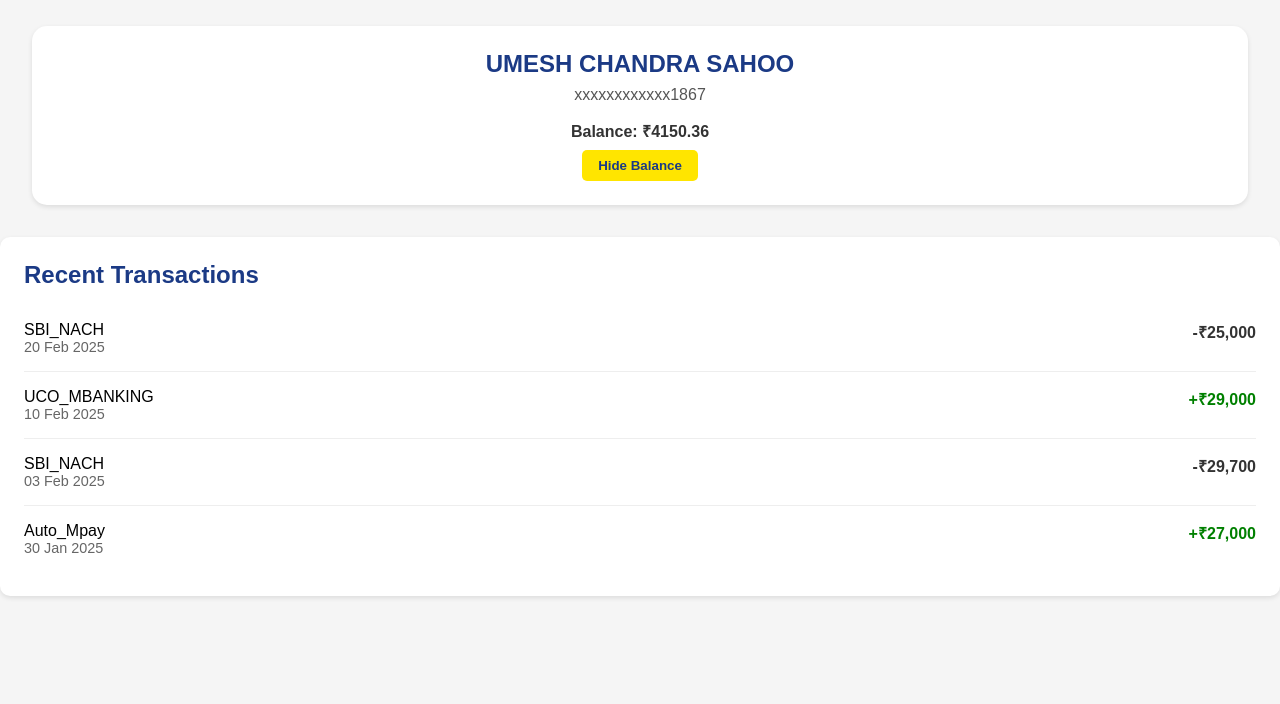
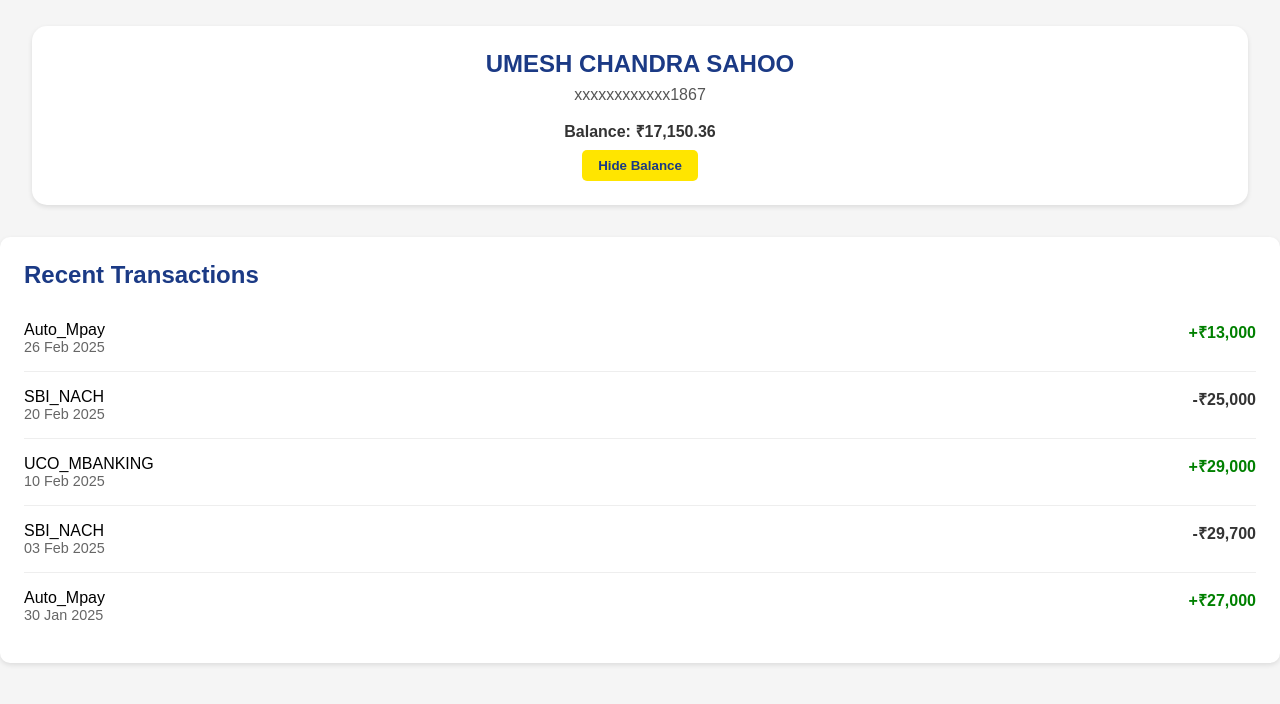
Before and after one commit to Soubhagya18555/paytmpaymentbanl, a plain HTML site: page main.html in a window 1280 px wide. Shown: the part 68-772 px from the top of the page. Drawn offline with Linux system fonts and the light colour scheme.

Commit message:
Update main.html

```diff
--- a/main.html
+++ b/main.html
@@ -121,12 +121,19 @@
     <div class="curved-box">
         <h2>UMESH CHANDRA SAHOO</h2>
         <div class="account-number">xxxxxxxxxxxx1867</div>
-        <div class="balance-section">Balance: ₹<span id="balance">4150.36</span></div>
+        <div class="balance-section">Balance: ₹<span id="balance">17,150.36</span></div>
         <button class="balance-toggle" onclick="toggleBalance()">Hide Balance</button>
     </div>
 
     <div class="transaction-section">
         <h2>Recent Transactions</h2>
+        <div class="transaction-item">
+            <div>
+                <div>Auto_Mpay</div>
+                <div class="transaction-date">26 Feb 2025</div>
+            </div>
+            <div class="transaction-amount" style="color: green;">+₹13,000</div>
+        </div>
          <div class="transaction-item">
             <div>
                 <div>SBI_NACH</div>
```
